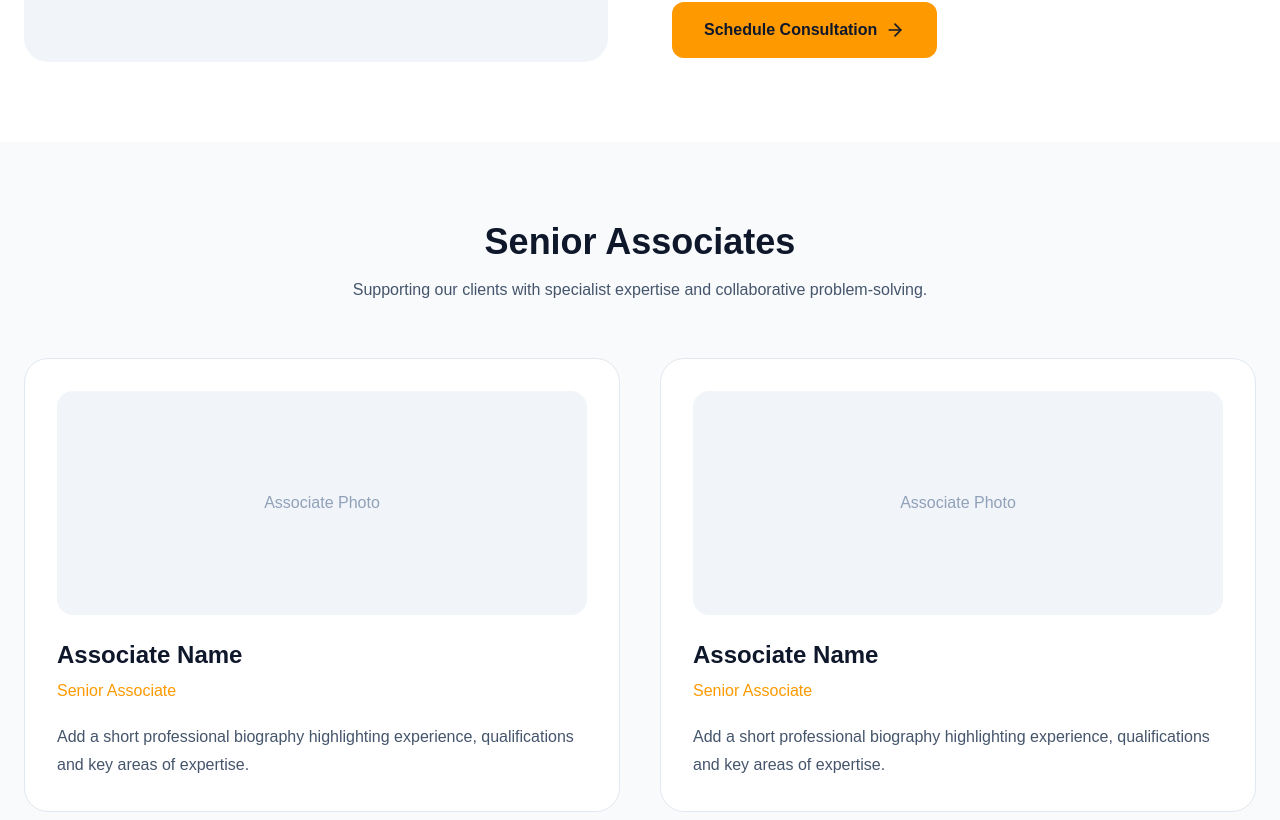
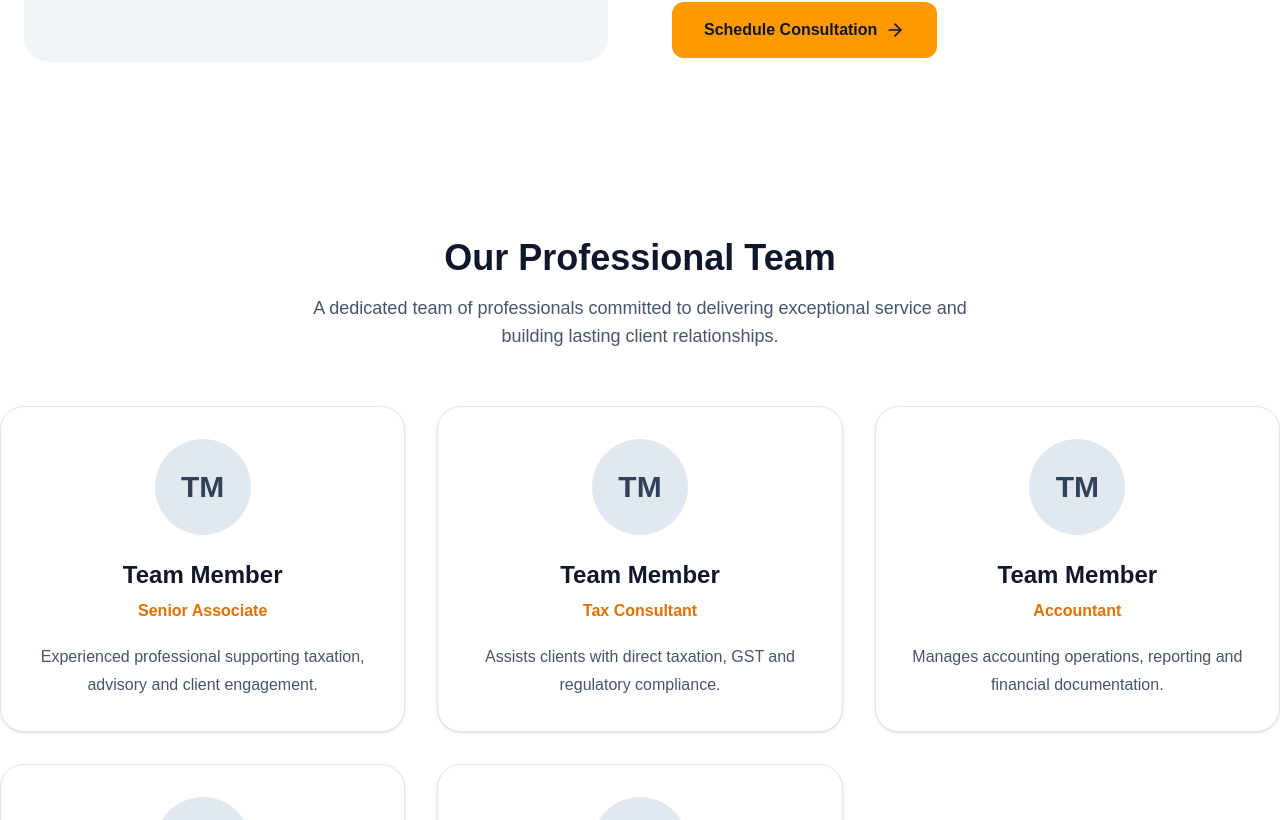
Before and after one commit to atishayajn-dot/spa-website, a Next.js app: page /leadership in a window 1280 px wide. Shown: the part 1000-1820 px from the top of the page. Built offline with nearby package versions, Linux system fonts and the light colour scheme.

Commit message:
Replace associates section with professional team

```diff
--- a/app/leadership/page.tsx
+++ b/app/leadership/page.tsx
@@ -108,68 +108,75 @@ export default function LeadershipPage() {
         </div>
       </section>
 
-      {/* Associates */}
-      <section className="bg-slate-50 py-20">
-        <div className="max-w-7xl mx-auto px-6">
+      {/* PROFESSIONAL TEAM */}
 
-          <h2 className="text-4xl font-bold text-center text-slate-900">
-            Senior Associates
+<section className="mt-24">
+  <div className="text-center mb-14">
+    <h2 className="text-4xl font-bold text-slate-900">
+      Our Professional Team
     </h2>
 
-          <p className="text-center text-slate-600 mt-4 max-w-2xl mx-auto">
-            Supporting our clients with specialist expertise and
-            collaborative problem-solving.
+    <p className="mt-4 text-lg text-slate-600 max-w-2xl mx-auto">
+      A dedicated team of professionals committed to delivering
+      exceptional service and building lasting client relationships.
     </p>
+  </div>
 
-          <div className="grid md:grid-cols-2 gap-10 mt-14">
+  <div className="grid gap-8 md:grid-cols-2 lg:grid-cols-3">
 
+    {[
+      {
+        name: "Team Member",
+        role: "Senior Associate",
+        desc: "Experienced professional supporting taxation, advisory and client engagement."
+      },
+      {
+        name: "Team Member",
+        role: "Tax Consultant",
+        desc: "Assists clients with direct taxation, GST and regulatory compliance."
+      },
+      {
+        name: "Team Member",
+        role: "Accountant",
+        desc: "Manages accounting operations, reporting and financial documentation."
+      },
+      {
+        name: "Team Member",
+        role: "Compliance Executive",
+        desc: "Coordinates statutory filings and corporate compliance requirements."
+      },
+      {
+        name: "Team Member",
+        role: "Accounts Executive",
+        desc: "Supports bookkeeping, reconciliations and day-to-day financial operations."
+      },
+    ].map((member, index) => (
+      <div
+        key={index}
+        className="bg-white rounded-3xl border border-slate-200 p-8 text-center shadow-sm hover:shadow-xl hover:-translate-y-2 transition duration-300"
+      >
 
-
-                      {/* Associate 1 */}
-            <div className="bg-white rounded-3xl border border-slate-200 p-8 hover:shadow-xl transition">
-
-              <div className="h-56 rounded-2xl bg-slate-100 flex items-center justify-center text-slate-400">
-                Associate Photo
+        <div className="w-24 h-24 mx-auto rounded-full bg-slate-200 flex items-center justify-center text-3xl font-bold text-slate-700">
+          {member.name
+            .split(" ")
+            .map((word) => word[0])
+            .join("")}
         </div>
 
         <h3 className="mt-6 text-2xl font-bold text-slate-900">
-                Associate Name
+          {member.name}
         </h3>
 
-              <p className="mt-2 text-amber-500 font-medium">
-                Senior Associate
+        <p className="mt-2 text-amber-600 font-semibold">
+          {member.role}
         </p>
 
         <p className="mt-5 text-slate-600 leading-7">
-                Add a short professional biography highlighting experience,
-                qualifications and key areas of expertise.
+          {member.desc}
         </p>
 
       </div>
-
-            {/* Associate 2 */}
-            <div className="bg-white rounded-3xl border border-slate-200 p-8 hover:shadow-xl transition">
-
-              <div className="h-56 rounded-2xl bg-slate-100 flex items-center justify-center text-slate-400">
-                Associate Photo
-              </div>
-
-              <h3 className="mt-6 text-2xl font-bold text-slate-900">
-                Associate Name
-              </h3>
-
-              <p className="mt-2 text-amber-500 font-medium">
-                Senior Associate
-              </p>
-
-              <p className="mt-5 text-slate-600 leading-7">
-                Add a short professional biography highlighting experience,
-                qualifications and key areas of expertise.
-              </p>
-
-            </div>
-
-          </div>
+    ))}
 
   </div>
 </section>
```
Lines whose indentation alone changed are shown as unchanged.
